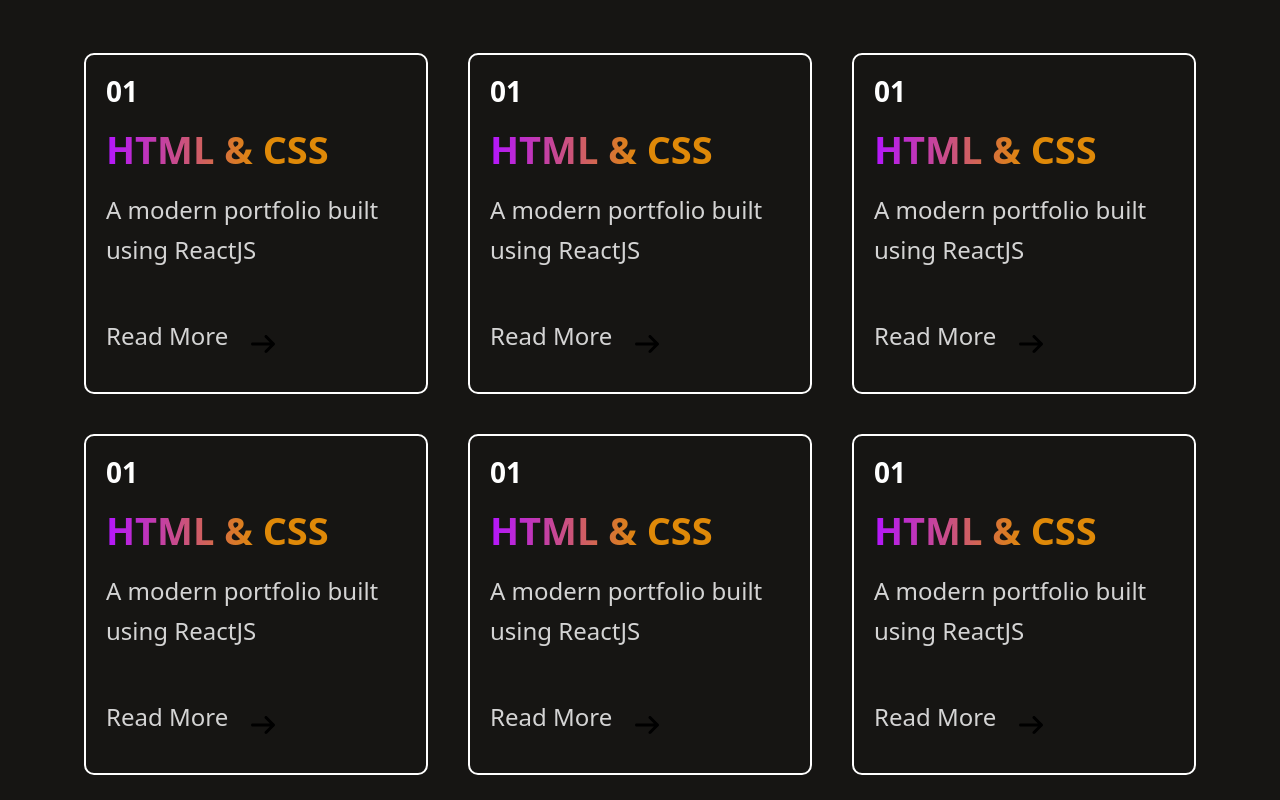
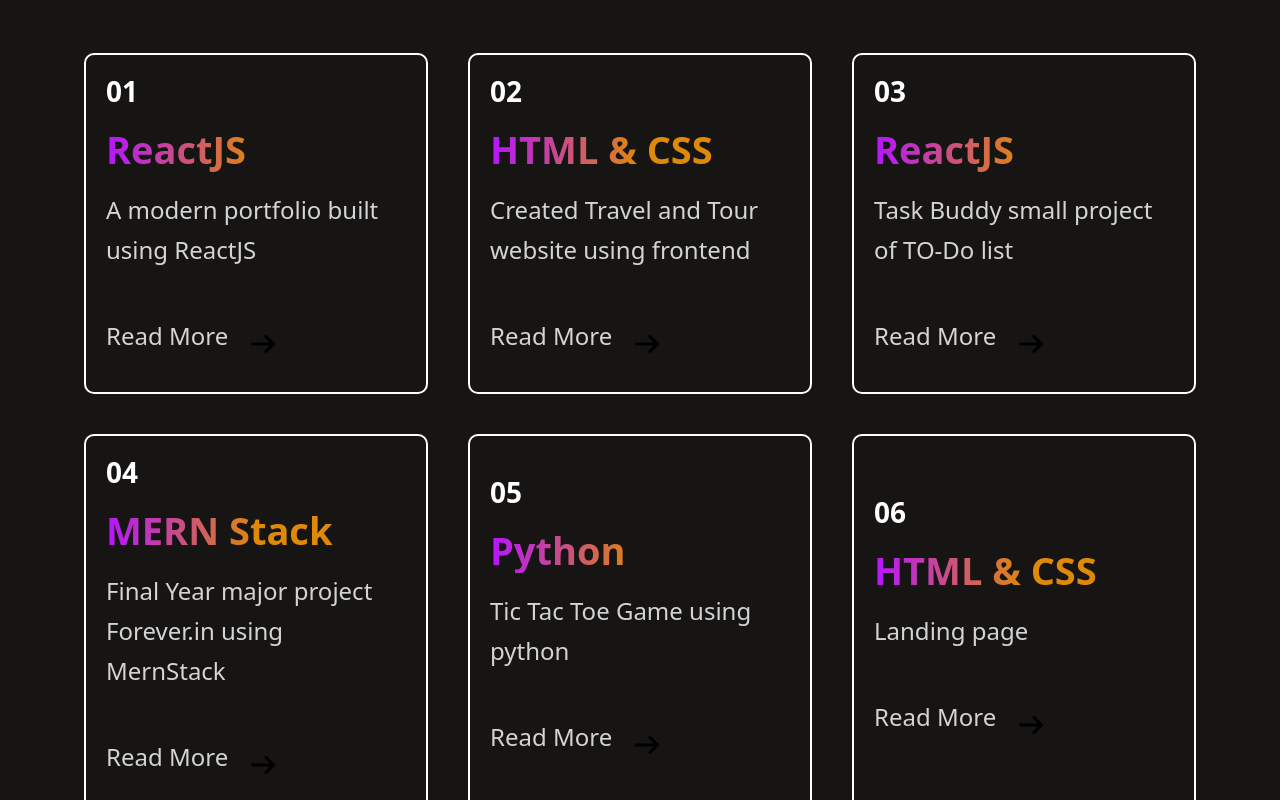
Before and after one commit to PuspanjaliPuhan/Portfolio, a React (Vite) app: page / in a window 1280 px wide. Shown: the part 2780-3580 px from the top of the page. Built offline with nearby package versions, Linux system fonts and the light colour scheme; the HTML template or start-up script is replaced by a standard one.

Commit message:
third commit

```diff
--- a/src/Components/Projects.jsx
+++ b/src/Components/Projects.jsx
@@ -14,7 +14,11 @@
             </div>
             <div className="mywork-container">
                 {mywork_data.map((work, index) => {
-                    return <img key={index} src={work.w_img} alt="" className='pic' />
+                    return (
+                        <a href={work.w_link} key={index} target='_blanck'>
+                            <img key={index} src={work.w_img} alt="" className='pic' />
+                        </a>
+                    )
                 })}
                 <div className="mywork-showmore">
                     <p>Show More</p>
--- a/src/assets/mywork_data.js
+++ b/src/assets/mywork_data.js
@@ -9,22 +9,25 @@
     {
         w_no: 1,
         w_name: "Portfolio",
-        w_img: portfolio
+        w_img: portfolio,
     },
     {
         w_no: 2,
         w_name: "Travel and Tour Website",
-        w_img: tour_img
+        w_img: tour_img,
+        w_link: "https://puspanjalipuhan.github.io/Travel_Tour/"
     },
     {
         w_no: 3,
         w_name: "To-Do List",
-        w_img: To_Do
+        w_img: To_Do,
+        w_link: "https://puspanjalipuhan.github.io/Task-Buddy-TODO-project/"
     },
     {
         w_no: 3,
         w_name: "Calculator",
-        w_img: calculator
+        w_img: calculator,
+        w_link: "https://puspanjalipuhan.github.io/Calculator/"
     },
     {
         w_no: 4,
--- a/src/assets/services_data.js
+++ b/src/assets/services_data.js
@@ -1,33 +1,33 @@
 const services_data = [
     {
         s_no: "01",
-        s_name: "HTML & CSS",
+        s_name: "ReactJS",
         s_desc: "A modern portfolio built using ReactJS"
     },
     {
-        s_no: "01",
+        s_no: "02",
         s_name: "HTML & CSS",
-        s_desc: "A modern portfolio built using ReactJS"
+        s_desc: "Created Travel and Tour website using frontend"
     },
     {
-        s_no: "01",
-        s_name: "HTML & CSS",
-        s_desc: "A modern portfolio built using ReactJS"
+        s_no: "03",
+        s_name: "ReactJS",
+        s_desc: "Task Buddy small project of TO-Do list"
     },
     {
-        s_no: "01",
-        s_name: "HTML & CSS",
-        s_desc: "A modern portfolio built using ReactJS"
+        s_no: "04",
+        s_name: "MERN Stack",
+        s_desc: "Final Year major project Forever.in using MernStack"
     },
     {
-        s_no: "01",
-        s_name: "HTML & CSS",
-        s_desc: "A modern portfolio built using ReactJS"
+        s_no: "05",
+        s_name: "Python",
+        s_desc: "Tic Tac Toe Game using python"
     },
     {
-        s_no: "01",
+        s_no: "06",
         s_name: "HTML & CSS",
-        s_desc: "A modern portfolio built using ReactJS"
+        s_desc: "Landing page"
     }
 ];
 
```
